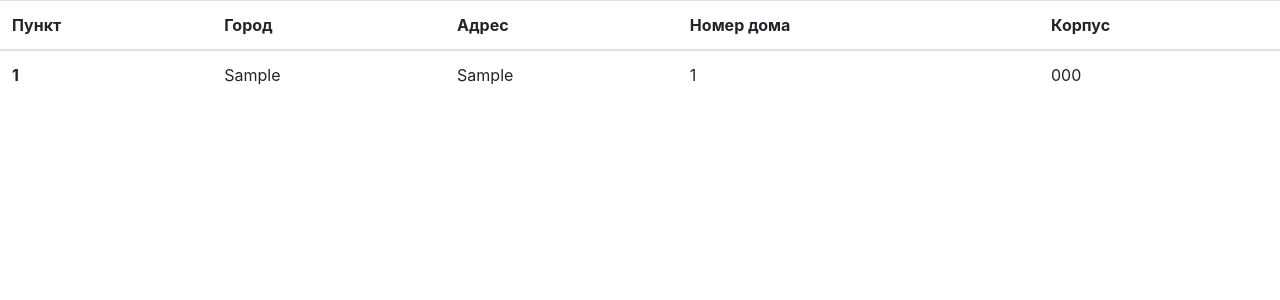
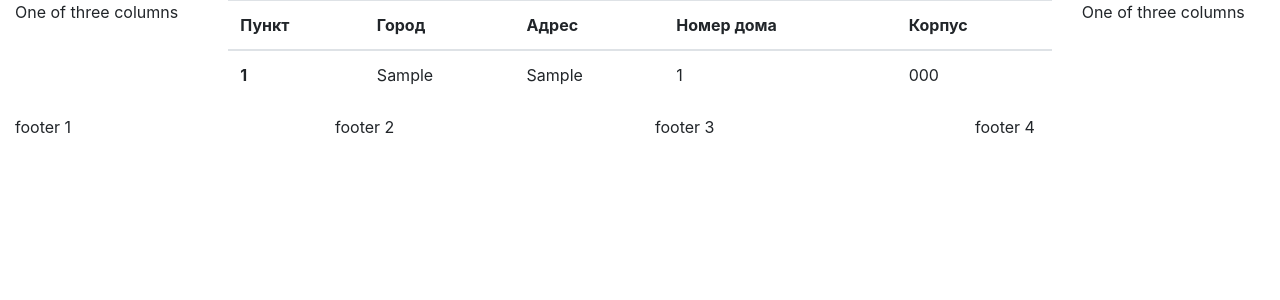
Before and after one commit to stepanskryabin/ocelot, a Django app: page /heat/ in a window 1280 px wide. Shown: the part 56-356 px from the top of the page. Run offline with Django 3.2, Linux system fonts and the light colour scheme; tables that the repository leaves empty hold one stand-in row (values such as "Sample post"); some libraries are stand-ins or nearby versions.

Commit message:
FEAT: добавлено описание сетки

```diff
--- a/portal/heat/templates/heat/base.html
+++ b/portal/heat/templates/heat/base.html
@@ -46,8 +46,32 @@
           </form>
         </div>
       </nav>
-    <div>
-      {% block content %}Тот должен быть контент{% endblock %}
+    <div class="container-fluid">
+        <div class="row">
+          <div class="col-sm-2">
+            One of three columns
+          </div>
+        <div class="col-sm-8">
+          {% block content %}Тут должен быть контент{% endblock %}
+        </div>
+        <div class="col-sm-2">
+          One of three columns
+        </div>
+      </div>
+      <footer class="row">
+        <div class="col-sm-3">
+          footer 1
+        </div>
+        <div class="col-sm-3">
+          footer 2
+        </div>
+        <div class="col-sm-3">
+          footer 3
+        </div>
+        <div class="col-sm-3">
+          footer 4
+        </div>
+      </footer>
     </div>
 
     <!-- Optional JavaScript -->
```
